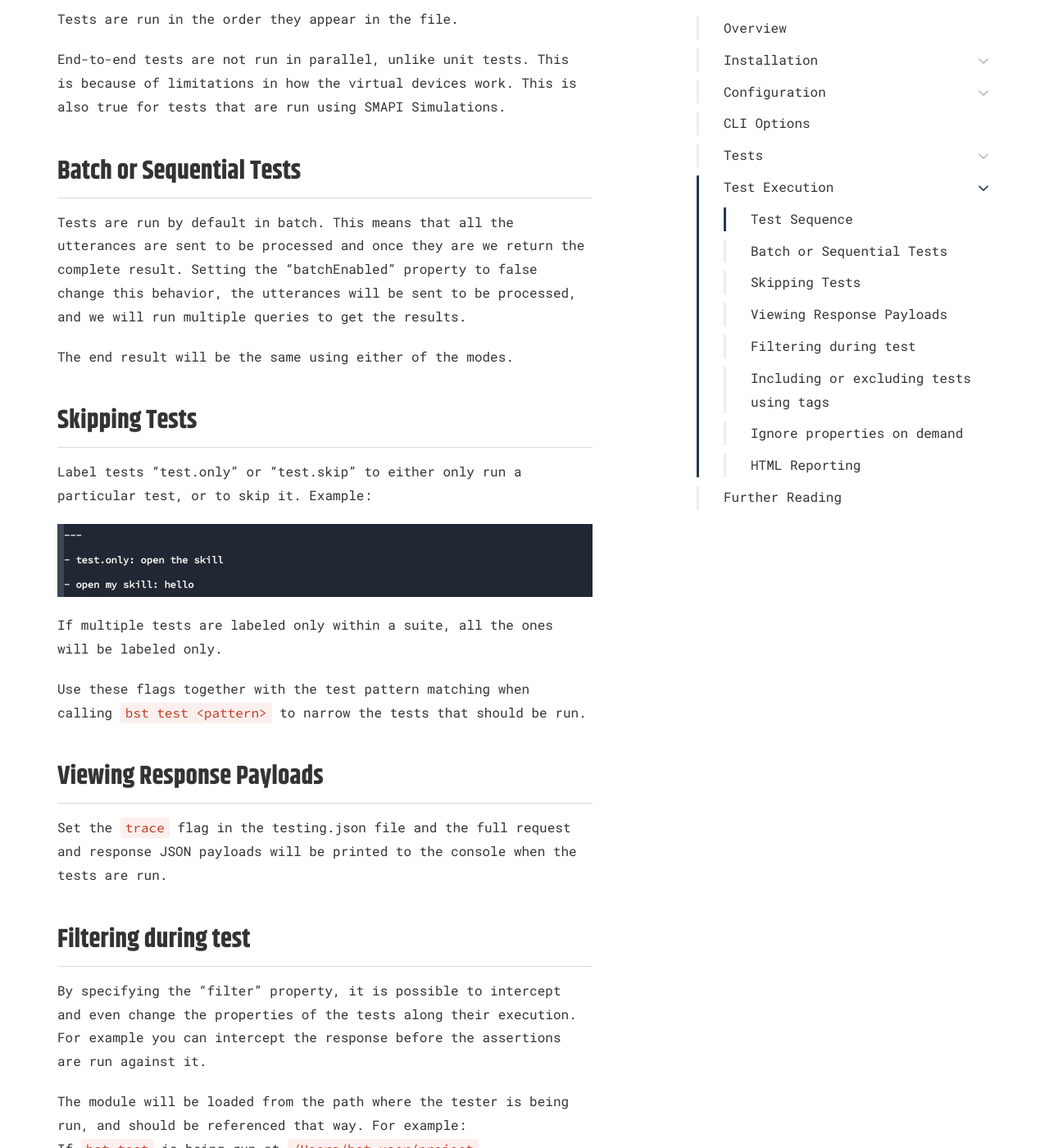
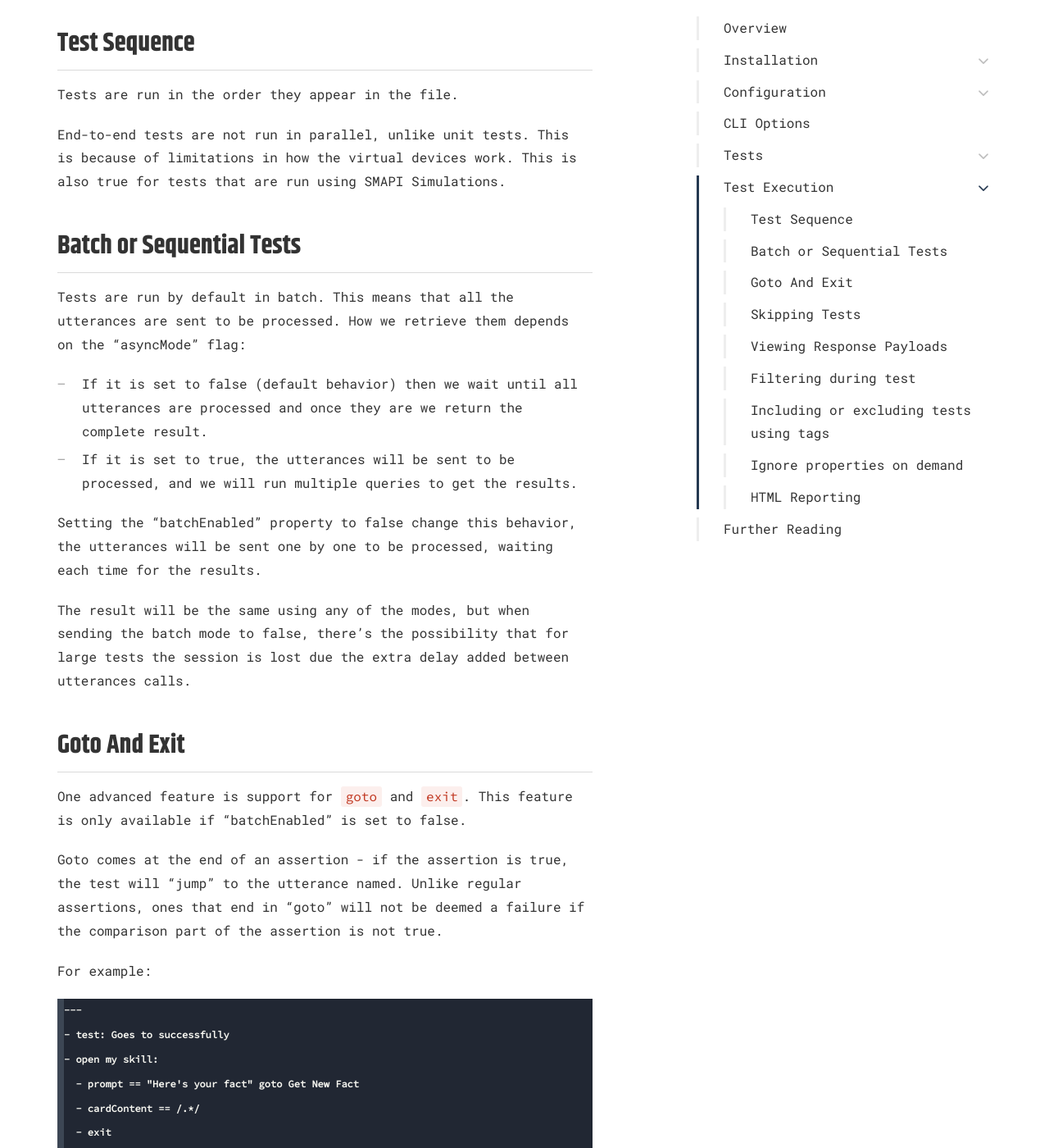
Before and after one commit to bespoken/bespoken-docs, a Jekyll site: the page built from end-to-end/guide.md, in a window 1280 px wide and 1400 px high, scrolled down 14338 px. Shown: the whole window at 82% size. Built offline with Jekyll 4.4.1, drawn with Linux system fonts in a browser that asks for light colours; nearby versions of some CDN libraries; some web fonts are replaced; comment, search, counter and statistics services are not loaded; some of the changed text lies outside the part shown.

Commit message:
Add async mode and readd goto

````diff
--- a/end-to-end/guide.md
+++ b/end-to-end/guide.md
@@ -104,8 +104,9 @@ An example `testing.json` file for end-to-end tests:
 
 Below the end-to-end testing configuration options and what they do are listed:
 
+* [asyncMode](#batch-or-sequential-tests) - When batchEnabled is set to true, indicates if we wait for all the results (false) or retrieve them asynchronously (true) - defaults to false.
 * [asyncE2EWaitInterval](#batch-or-sequential-tests) - Set an interval in milliseconds to wait before querying for new results, when batchEnabled is set to false - defaults to 5000
-* [batchEnabled](#batch-or-sequential-tests) - Indicates if we wait for the complete set of utterances in a test to finish or if we query for the results multiple times - defaults to true
+* [batchEnabled](#batch-or-sequential-tests) - Indicates if we sent the complete set of utterances to the virtual device server in a test or if we sent them one by one - defaults to true
 * [filter](#filtering-during-test) - The (optional) path to a class that can be used to override value on the request and response
 * [findReplace](#findreplace) - Values that will be replaced in the scripts before execution
 * [homophones](#homophones) - Values that will be replaced in actual responses from the virtual device
@@ -426,10 +427,45 @@ Tests are run in the order they appear in the file.
 End-to-end tests are not run in parallel, unlike unit tests. This is because of limitations in how the virtual devices work. This is also true for tests that are run using SMAPI Simulations.
 
 ## Batch or Sequential Tests
-Tests are run by default in batch. This means that all the utterances are sent to be processed and once they are we return the complete result.
-Setting the "batchEnabled" property to false change this behavior, the utterances will be sent to be processed, and we will run multiple queries to get the results.
+Tests are run by default in batch. This means that all the utterances are sent to be processed. How we retrieve them depends on the "asyncMode" flag:
+  - If it is set to false (default behavior) then we wait until all utterances are processed and once they are we return the complete result.
+  - If it is set to true, the utterances will be sent to be processed, and we will run multiple queries to get the results.
 
-The end result will be the same using either of the modes.
+Setting the "batchEnabled" property to false change this behavior, the utterances will be sent one by one to be processed, waiting each time for the results.
+
+The result will be the same using any of the modes, but when sending the batch mode to false, there's the possibility that for large tests the session is lost due the extra delay added between utterances calls.
+
+## Goto And Exit
+One advanced feature is support for `goto` and `exit`. This feature is only available if "batchEnabled" is set to false.
+
+Goto comes at the end of an assertion - if the assertion is true, the test will "jump" to the utterance named.
+Unlike regular assertions, ones that end in "goto" will not be deemed a failure if the comparison part of the assertion is not true.
+
+For example:
+```
+---
+- test: Goes to successfully
+- open my skill:
+  - prompt == "Here's your fact" goto Get New Fact
+  - cardContent == /.*/
+  - exit
+- Help:
+  - response.outputSpeech.ssml == "Here's your fact:*"
+  - response.reprompt == undefined
+  - response.card.content =~ /.*/
+- Get New Fact:
+  - response.outputSpeech.ssml == "ABC"
+  - response.reprompt == undefined
+  - response.card.content =~ /.*/
+```
+
+In this case, if the outputSpeech starts with "Here's your fact",
+the test will jump to the last interaction and say "Get New Fact".
+
+If the outputSpeech does not start with "Get New Fact", the other assertions will be evaluated.
+The test will end when it reaches the `exit` statement at the end (no further interactions will be processed).
+
+Using `goto` and `exit`, more complex tests can be built.
 
 ## Skipping Tests
 Label tests "test.only" or "test.skip" to either only run a particular test, or to skip it. Example:
````
